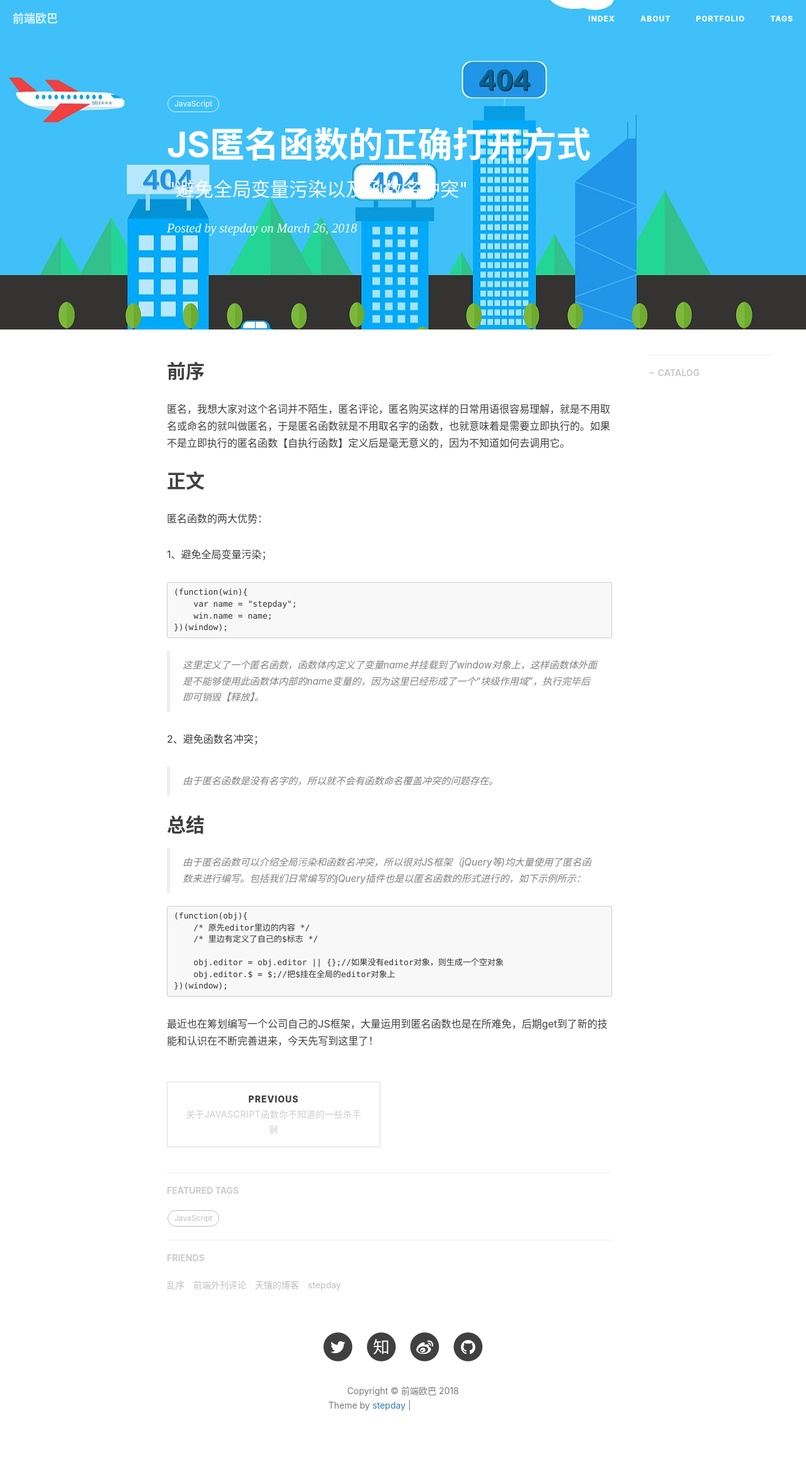
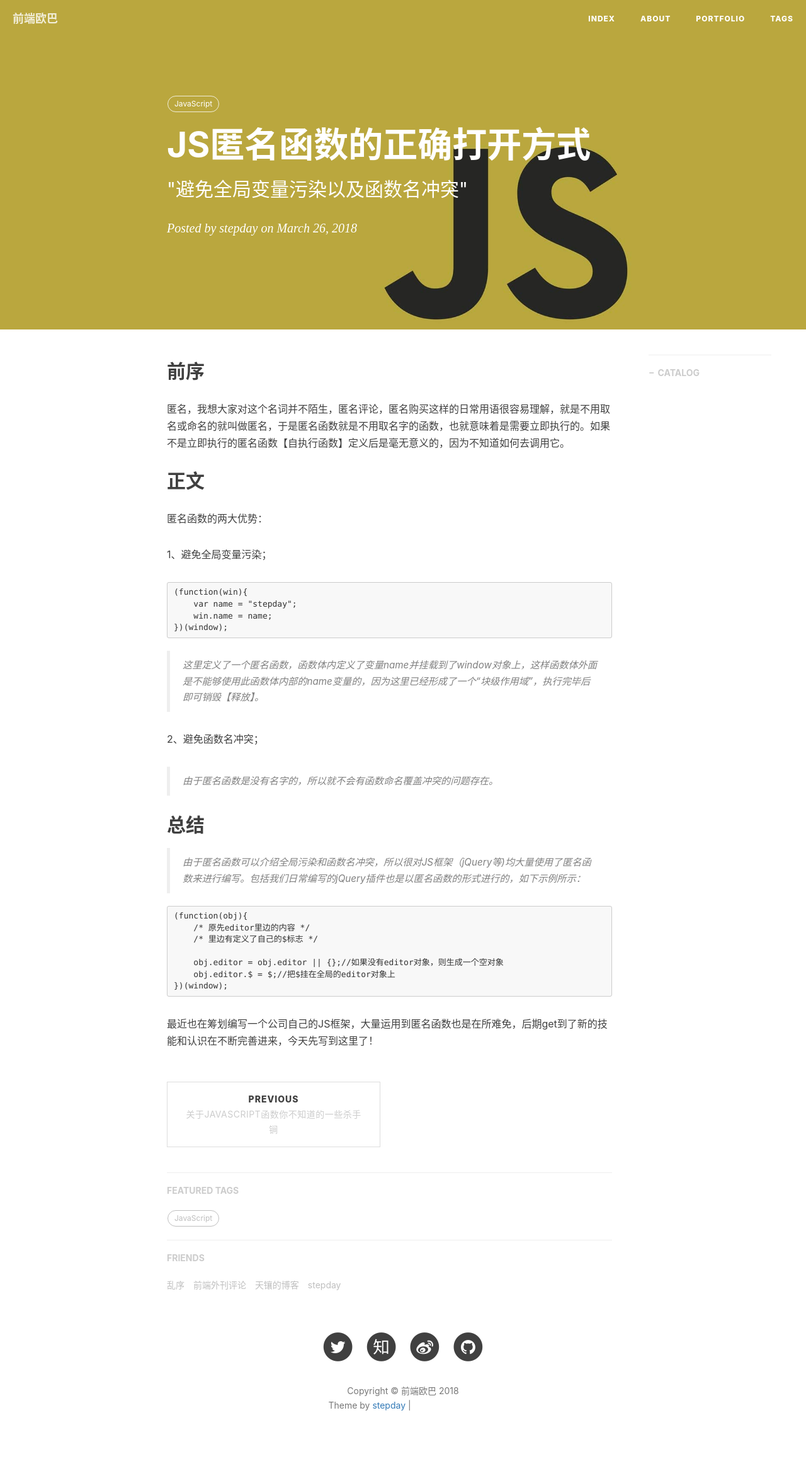
Before and after one commit to stepday/stepday.github.io, a Jekyll site: the page built from _posts/2018-03-26-JS匿名函数的正确打开方式.markdown, in a window 1280 px wide. Shown: the whole page at 63% size. Built offline with Jekyll 4.4.1, drawn with Linux system fonts in a browser that asks for light colours; nearby versions of some CDN libraries; comment, search, counter and statistics services are not loaded; grey boxes are pictures that could not be loaded.

Commit message:
JS匿名函数博文

```diff
--- a/_posts/2018-03-26-JS匿名函数的正确打开方式.markdown
+++ b/_posts/2018-03-26-JS匿名函数的正确打开方式.markdown
@@ -4,7 +4,7 @@
 subtitle:   "\"避免全局变量污染以及函数名冲突\""
 date:       2018-03-26 21:00:00
 author:     "stepday"
-header-img: "img/post-bg-front.jpg"
+header-img: "img/post-bg-js-version.jpg"
 catalog: true
 tags:
     - JavaScript
```
